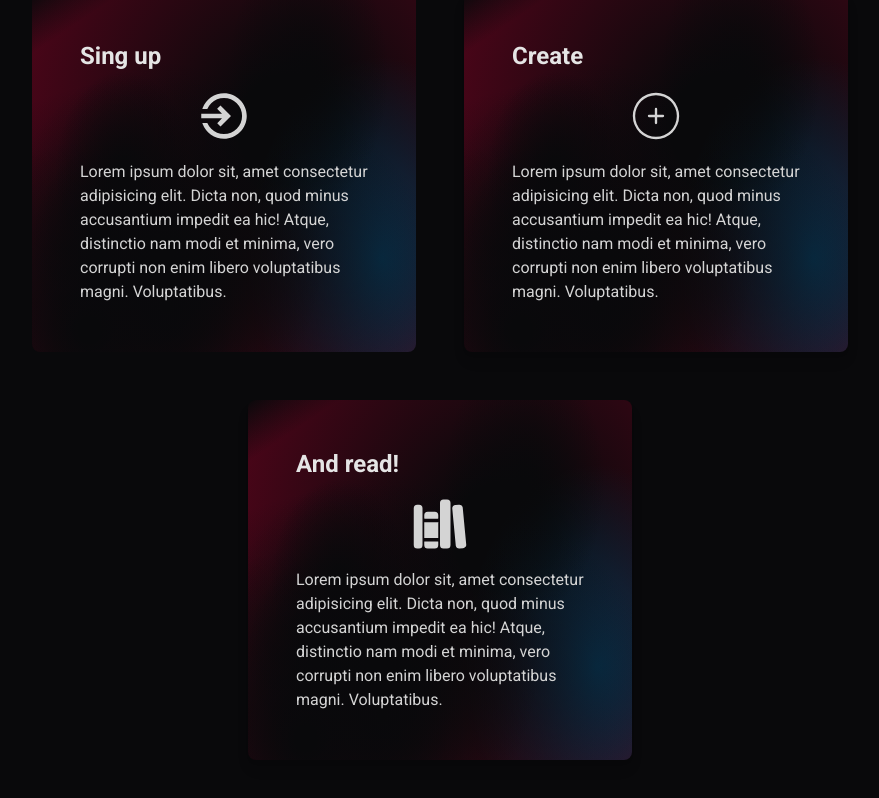
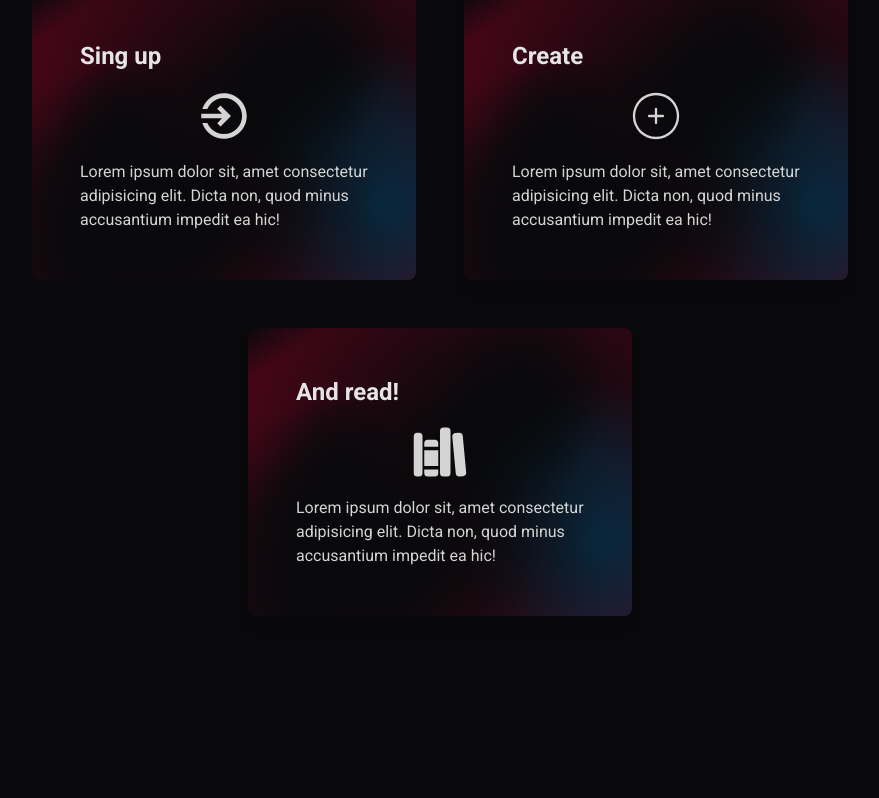
Before and after one commit to pawelek7k/future, a Next.js app: page / in a window 1280 px wide. Shown: the part 992-1790 px from the top of the page, without its empty margins (200-1079 px from the left). After the commit the page ends 1688 px from the top, so only its background shows below. Built offline with nearby package versions, Linux system fonts and the light colour scheme; a web font is replaced by a local one.

Commit message:
Update Features.tsx

```diff
--- a/app/components/landing/Features.tsx
+++ b/app/components/landing/Features.tsx
@@ -19,9 +19,7 @@ export const Features = () => {
             </div>
             <p className="text-neutral-300">
               Lorem ipsum dolor sit, amet consectetur adipisicing elit. Dicta
-              non, quod minus accusantium impedit ea hic! Atque, distinctio nam
-              modi et minima, vero corrupti non enim libero voluptatibus magni.
-              Voluptatibus.
+              non, quod minus accusantium impedit ea hic!
             </p>
           </div>
         </li>
@@ -34,9 +32,7 @@ export const Features = () => {
             </div>
             <p className="text-neutral-300">
               Lorem ipsum dolor sit, amet consectetur adipisicing elit. Dicta
-              non, quod minus accusantium impedit ea hic! Atque, distinctio nam
-              modi et minima, vero corrupti non enim libero voluptatibus magni.
-              Voluptatibus.
+              non, quod minus accusantium impedit ea hic!
             </p>
           </div>
         </li>
@@ -50,9 +46,7 @@ export const Features = () => {
             </div>
             <p className="text-neutral-300">
               Lorem ipsum dolor sit, amet consectetur adipisicing elit. Dicta
-              non, quod minus accusantium impedit ea hic! Atque, distinctio nam
-              modi et minima, vero corrupti non enim libero voluptatibus magni.
-              Voluptatibus.
+              non, quod minus accusantium impedit ea hic!
             </p>
           </div>
         </li>
```
